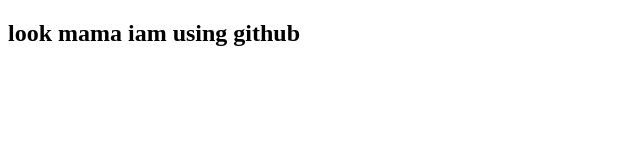
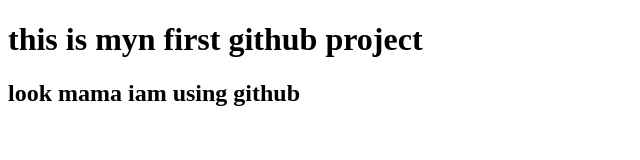
Before and after one commit to rumanahmed5/my-first-website, a plain HTML site: page index.html in a window 1280 px wide. Shown: the whole page, without its empty margins (0-640 px from the left). Drawn offline with Linux system fonts and the light colour scheme.

Commit message:
added a header

```diff
--- a/index.html
+++ b/index.html
@@ -7,6 +7,7 @@
     <title>Document</title>
 </head>
 <body>
+    <h1>this is myn first github project</h1>
     <h2>look mama iam using github</h2>
 
 </body>
```
Also changed, not shown: 1 other file.
